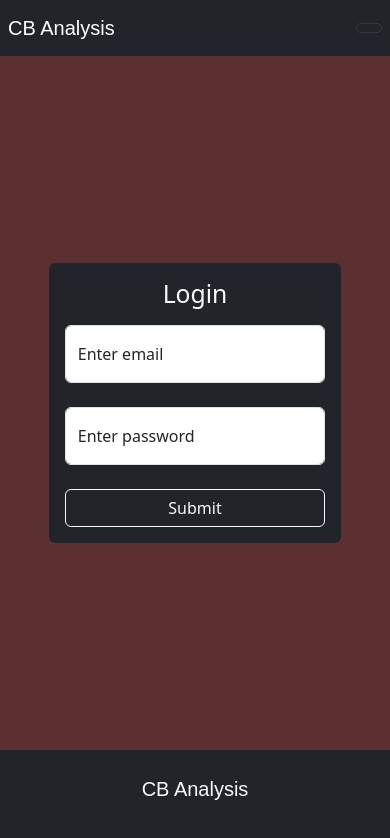
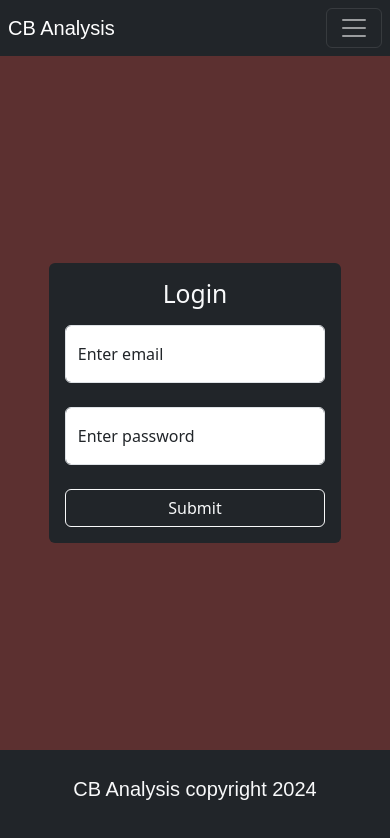
Before and after one commit to noliv197/cybersecurity-website, a React (Create React App) app: page /login in a window 390 px wide. Shown: the top 838 px of the page. Built offline with nearby package versions, Linux system fonts and the light colour scheme; a web font is replaced by a local one.

Commit message:
Adjust login redirect

```diff
--- a/package.json
+++ b/package.json
@@ -6,7 +6,9 @@
     "@testing-library/jest-dom": "^5.17.0",
     "@testing-library/react": "^13.4.0",
     "@testing-library/user-event": "^13.5.0",
+    "crypto-js": "^4.2.0",
     "react": "^18.3.1",
+    "react-axios": "^2.0.6",
     "react-dom": "^18.3.1",
     "react-scripts": "5.0.1",
     "web-vitals": "^2.1.4"
--- a/src/App.js
+++ b/src/App.js
@@ -1,23 +1,27 @@
-import { BrowserRouter, Route, Routes } from "react-router-dom";
 import UserPage from "./pages/UserPage";
 import NotFoundPage from "./pages/404";
 import AdminPage from "./pages/AdminPage";
 import LoginPage from "./pages/LoginPage";
 import RegisterPage from "./pages/RegisterPage";
+import Main from "./pages/Main";
+import { BrowserRouter, Route, Routes } from "react-router-dom";
+import { useState } from "react";
 
 export default function App() {
+  const [user, setUser] = useState("");
+
   return (
     <BrowserRouter>
       <Routes>
-        <Route path='/' >
-          <Route index element={<UserPage/>}/>
+        <Route path='/' element={<Main setUser={setUser}/>}>
+          <Route index element={<UserPage user={user}/>}/>
           <Route path='/login' element={<LoginPage/>}/>
           <Route path='/register' element={<RegisterPage/>}/>
+          <Route path="*" element={<NotFoundPage/>}/>
         </Route>
         <Route path='/admin' >
           <Route path='home' element={<AdminPage/>}/>
         </Route>
-        <Route path="*" element={<NotFoundPage/>}/>
       </Routes>
     </BrowserRouter>
   );
--- a/src/components/Footer.js
+++ b/src/components/Footer.js
@@ -2,7 +2,7 @@ export default function Footer(){
     return(
         <footer className="bg-dark p-4 w-100">
             <p className="brand text-center text-light font-weight-bold">
-                CB Analysis
+                CB Analysis copyright 2024
             </p>
         </footer>
     )
--- a/src/components/Navbar.js
+++ b/src/components/Navbar.js
@@ -7,14 +7,16 @@ export default function Navbar(props){
         >
             <Link className="navbar-brand brand" to="/">CB Analysis</Link>
             <button
-                className="navbar-toggler d-lg-none"
+                className="navbar-toggler d-lg-none order-last"
                 type="button"
                 data-bs-toggle="collapse"
                 data-bs-target="#collapsibleNavId"
                 aria-controls="collapsibleNavId"
                 aria-expanded="false"
                 aria-label="Toggle navigation"
-            ></button>
+            >
+                <span className="navbar-toggler-icon"></span>
+            </button>
             <div className="collapse navbar-collapse" id="collapsibleNavId">
                 <ul className="navbar-nav me-auto mt-lg-0">
                     {props.links.map((link, idx) => {
@@ -26,6 +28,7 @@ export default function Navbar(props){
                     })}
                 </ul>
             </div>
+            {props.greeting? <p className="text-light mb-0">Welcome, {props.greeting}</p> : null}
         </nav>
 
     )
--- a/src/pages/404.js
+++ b/src/pages/404.js
@@ -1,6 +1,10 @@
+import Navbar from "../components/Navbar";
+
 export default function NotFoundPage(props){
     return(
         <>
+            <Navbar links={[]}/>
+            <h1 className="text-center text-light mt-4">Sorry, Page Not Found</h1>
         </>
     )
 }
--- a/src/pages/LoginPage.js
+++ b/src/pages/LoginPage.js
@@ -1,15 +1,21 @@
+import Form from "../components/Form";
+import Navbar from "../components/Navbar"
 import { useState } from "react";
-import Form from "../components/Form";
-import Navbar from "../components/Navbar";
-import Footer from "../components/Footer";
+import CryptoJS from "crypto-js";
+import { useNavigate } from "react-router-dom";
 
 export default function LoginPage(props){
     const [loginEmail, setLoginEmail] = useState("");
     const [loginPass, setLoginPass] = useState("");
+    const navigate = useNavigate();
 
     const login = (e) => {
         e.preventDefault();
 
+        let user = {email: loginEmail}
+        const encUser = CryptoJS.AES.encrypt(JSON.stringify(user),'key').toString();
+        sessionStorage.setItem("user",encUser);
+        navigate("/");
     }
 
     const formElements = [
@@ -24,15 +30,17 @@ export default function LoginPage(props){
             value: loginPass, setChange: setLoginPass
         },
     ];
+
     const formButtons = [
         {type: 'submit', color:'light', label: 'Submit'}
     ]
+
     const links = [
         {label:'Login', href:'/login', active: true},
         {label:'Register', href:'/register'},
     ]
     return(
-        <section className="d-flex flex-column justify-content-between page align-items-center gap-3">
+        <>
             <Navbar links={links}/>
             <Form
                 elements={formElements}
@@ -40,7 +48,6 @@ export default function LoginPage(props){
                 formName='Login'
                 submitFunc={login}
             />
-            <Footer/>
-        </section>
+        </>
     )
 }
--- /dev/null
+++ b/src/pages/Main.js
@@ -0,0 +1,26 @@
+import Footer from "../components/Footer";
+import { Outlet, useNavigate } from "react-router-dom";
+import { useEffect } from "react";
+import CryptoJS from "crypto-js";
+
+export default function Main(props){
+
+    const navigate = useNavigate();
+    const setUser = props.setUser;
+
+    useEffect(() => {
+      if(sessionStorage.getItem("user")!== null){
+        const encUser = sessionStorage.getItem("user");
+        setUser(JSON.parse(CryptoJS.AES.decrypt(encUser,'key').toString(CryptoJS.enc.Utf8)));
+      } else{
+        navigate("/login");
+      }
+    },[setUser, navigate])
+
+    return(
+        <section className="d-flex flex-column justify-content-between page align-items-center gap-3">
+            <Outlet/>
+            <Footer/>
+        </section>
+    )
+}
--- a/src/pages/UserPage.js
+++ b/src/pages/UserPage.js
@@ -1,6 +1,13 @@
+import Navbar from "../components/Navbar";
+
 export default function UserPage(props){
+    const links = [
+        {label:'Analysis Progress', href:'/', active: true},
+        {label:'Reports', href:'/reports'},
+    ]
     return(
         <>
+            <Navbar links={links} greeting={props.user.email}/>
         </>
     )
 }
```
Also changed, not shown: src/data/users.json (added, +19 -0 lines), 1 other file (tests, documents, lock files or other folders).
